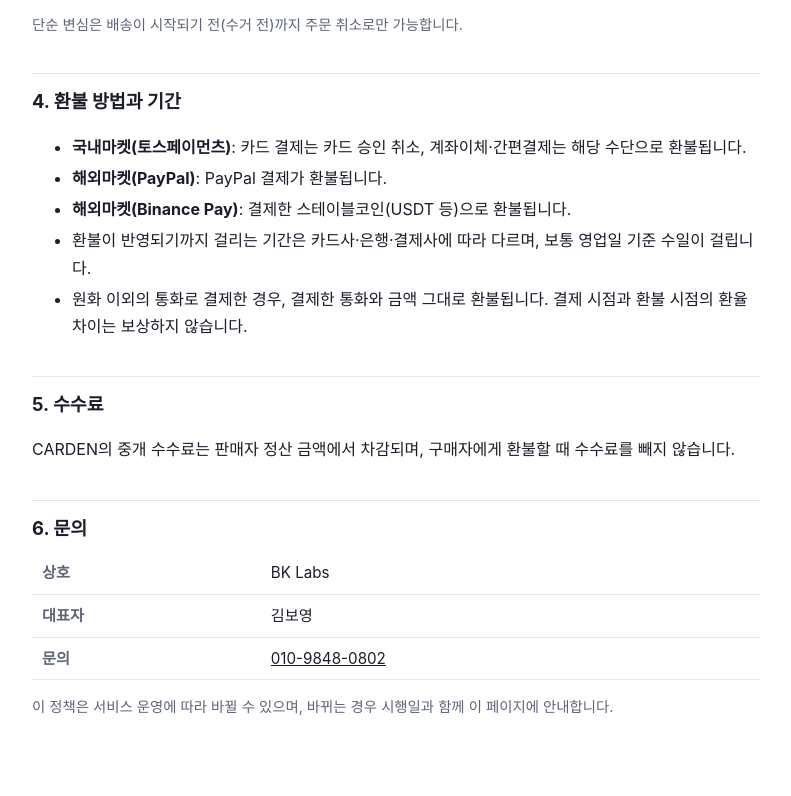
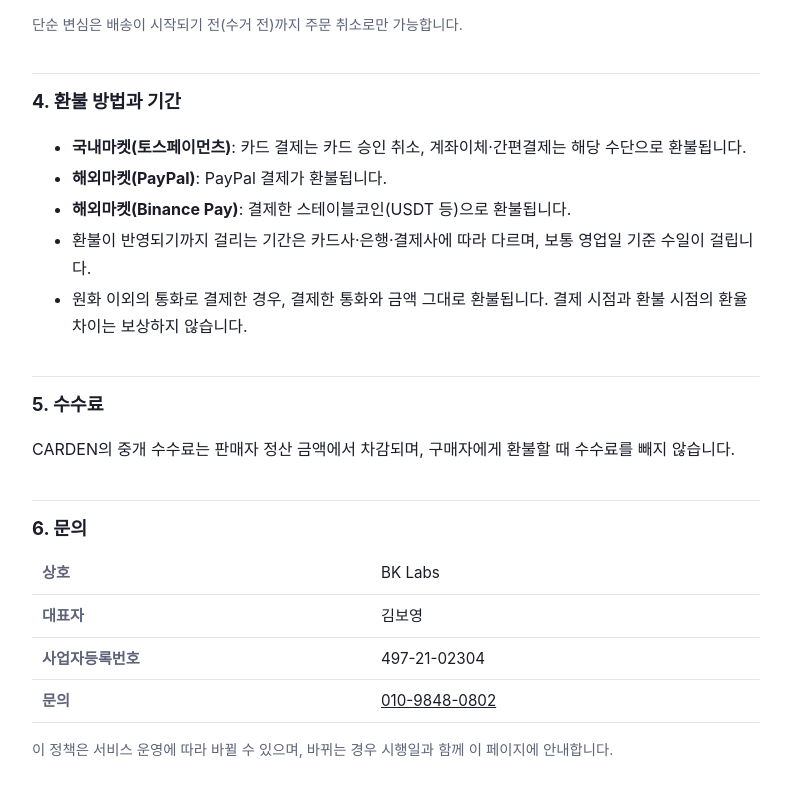
Before and after one commit to nekh802/carden-policies, a plain HTML site: page refund.html in a window 1280 px wide. Shown: the part 1300-2096 px from the top of the page, without its empty margins (244-1035 px from the left). Drawn offline with Linux system fonts and the light colour scheme.

Commit message:
Add business registration number
Co-Authored-By: Claude Opus 5.5 <noreply@anthropic.com>

```diff
--- a/refund.html
+++ b/refund.html
@@ -81,6 +81,7 @@
     <tbody>
       <tr><th>상호</th><td>BK Labs</td></tr>
       <tr><th>대표자</th><td>김보영</td></tr>
+      <tr><th>사업자등록번호</th><td>497-21-02304</td></tr>
       <tr><th>문의</th><td><a href="tel:010-9848-0802">010-9848-0802</a></td></tr>
     </tbody>
   </table>
```
